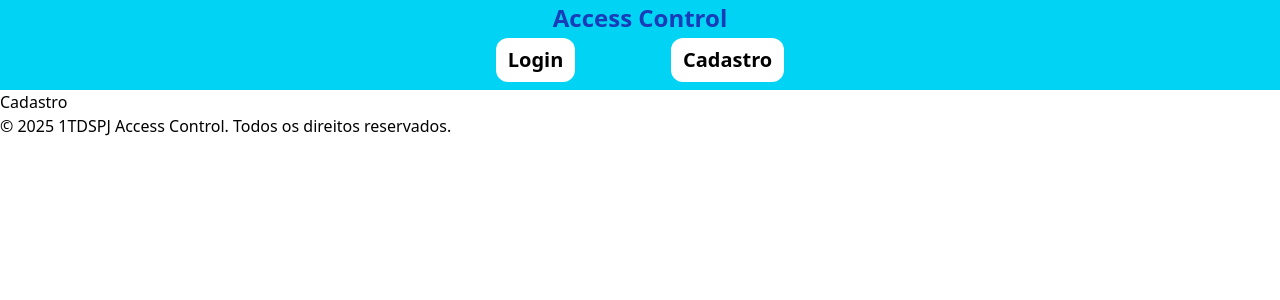
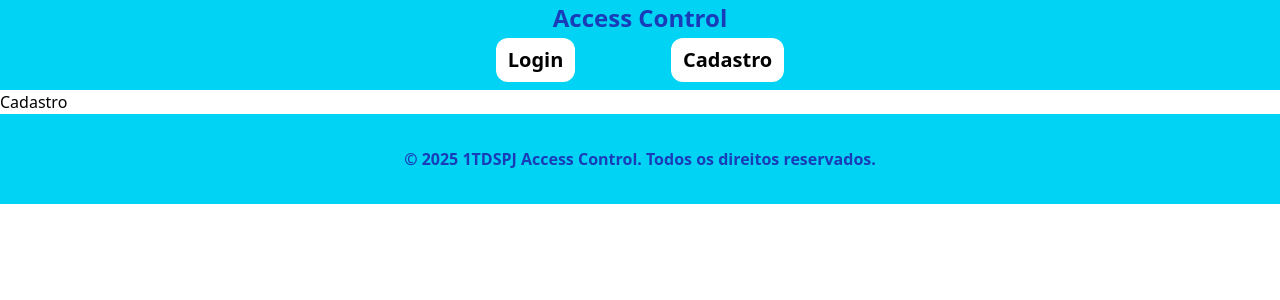
Before and after one commit to cp-05-frontend-1tdspj-2025/access-control-cp, a React (Vite) app in the folder access-control-cp/: page /cadastro in a window 1280 px wide. Shown: the top 300 px of the page. Built offline with nearby package versions, Linux system fonts and the light colour scheme.

Commit message:
style(rodape): estiliza o componente rodape

```diff
--- a/access-control-cp/src/components/Rodape/Rodape.tsx
+++ b/access-control-cp/src/components/Rodape/Rodape.tsx
@@ -1,7 +1,7 @@
 export default function Rodape() {
     return (
-        <footer>
-            <p>&copy; 2025 1TDSPJ Access Control. Todos os direitos reservados.</p>
+        <footer className="w-full bg-cyan-400 flex flex-col justify-around items-center h-[90px] ">
+            <p className="text:xl md:text font-bold text-blue-800">&copy; 2025 1TDSPJ Access Control. Todos os direitos reservados.</p>
         </footer>
     );
 }
```
